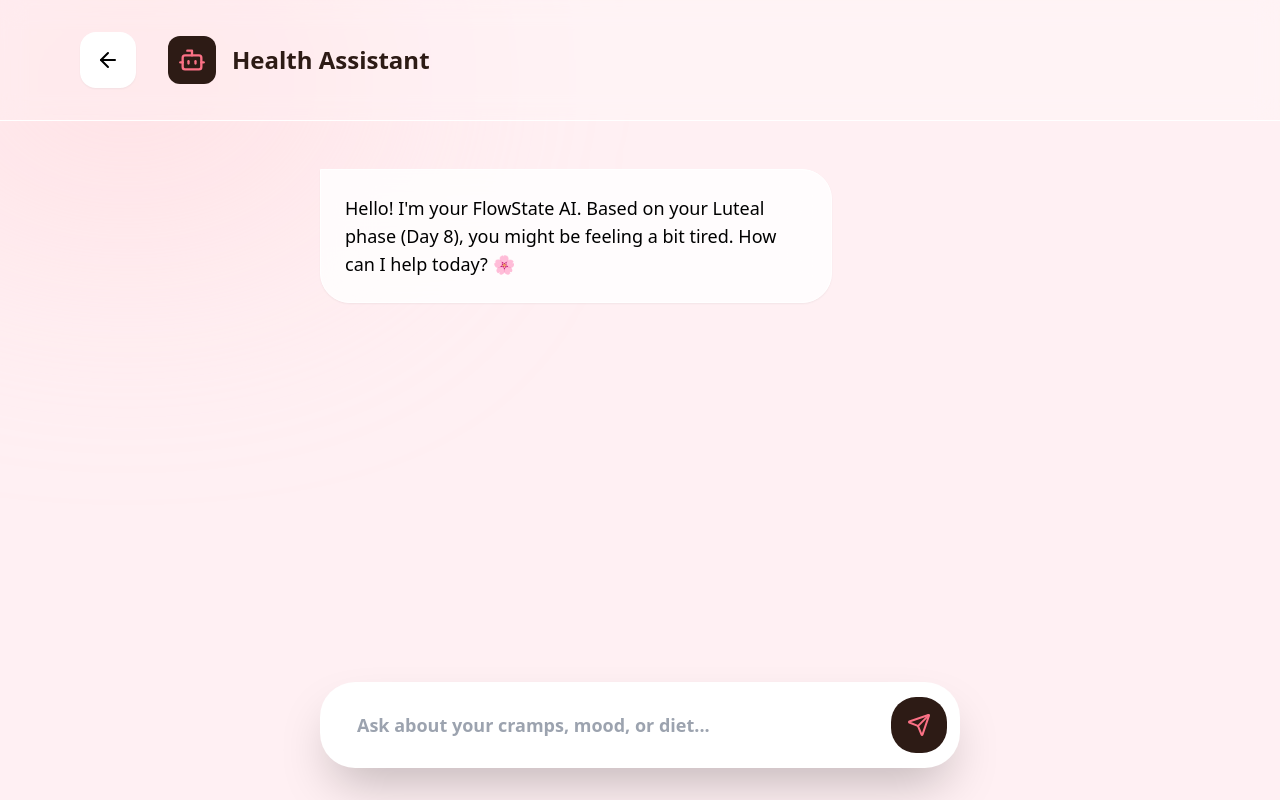
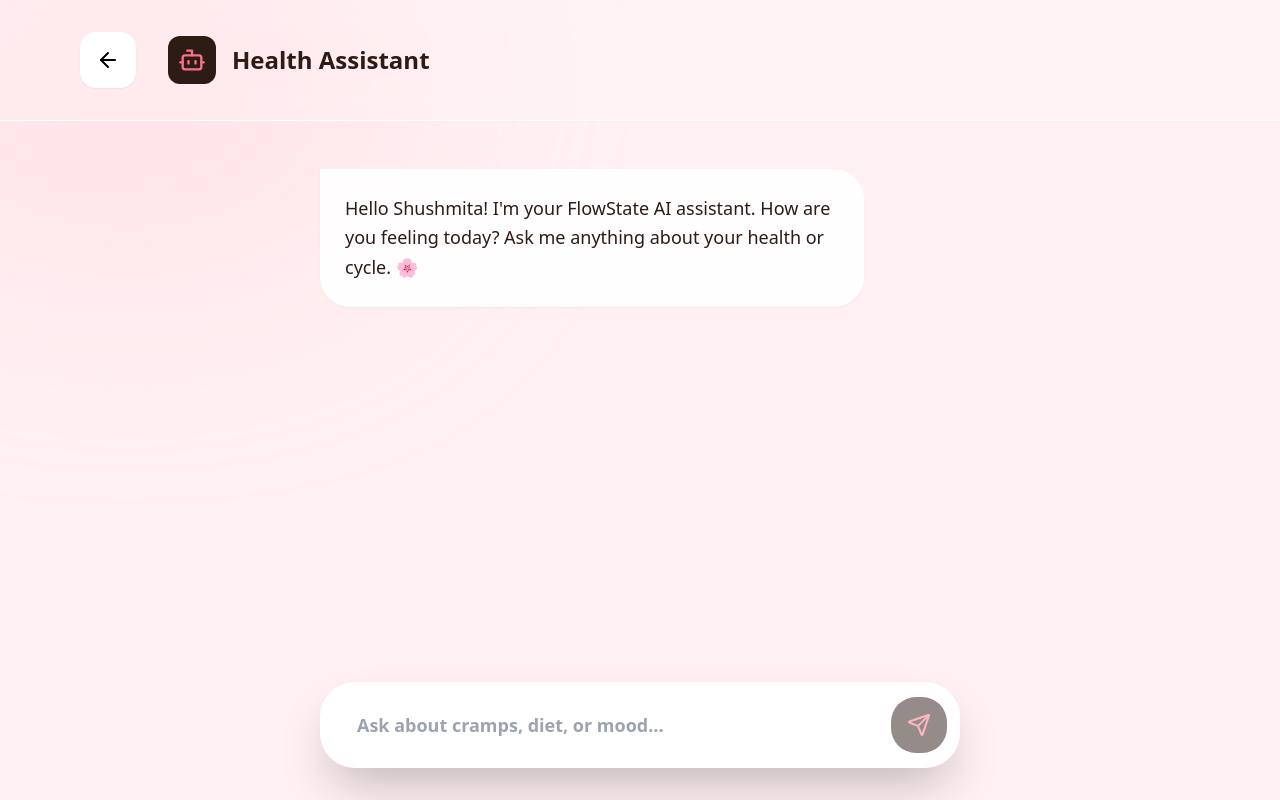
Before and after one commit to Shushmitaaaa/HerTracker, a React (Create React App) app in the folder frontend/: page /chat in a window 1280 px wide. Built offline with nearby package versions, Linux system fonts and the light colour scheme; sample sign-in values are in the browser's storage.

Commit message:
modified dashboard.js to display the logs

```diff
--- a/frontend/src/pages/AIChat.js
+++ b/frontend/src/pages/AIChat.js
@@ -1,19 +1,130 @@
-import React, { useState } from 'react';
-import { Send, ArrowLeft, Sparkles, Bot, User } from 'lucide-react';
+// import React, { useState } from 'react';
+// import { Send, ArrowLeft, Sparkles, Bot, User } from 'lucide-react';
+// import { useNavigate } from 'react-router-dom';
+
+// const AIChat = () => {
+//   const navigate = useNavigate();
+//   const [input, setInput] = useState("");
+
+//   return (
+//     <div className="min-h-screen bg-[#FFF0F3] font-sans flex flex-col relative overflow-hidden">
+
+//       <div className="absolute top-[-10%] left-[-10%] w-[40%] h-[40%] bg-rose-200/40 rounded-full blur-[120px] pointer-events-none"></div>
+
+
+//       <header className="w-full px-8 lg:px-20 py-8 flex items-center gap-8 bg-white/20 backdrop-blur-md border-b border-white relative z-10">
+//         <button onClick={() => navigate('/dashboard')} className="p-4 bg-white rounded-2xl shadow-sm hover:scale-110 transition-all cursor-pointer">
+//           <ArrowLeft size={24} />
+//         </button>
+//         <div className="flex items-center gap-4">
+//           <div className="h-12 w-12 bg-[#2D1B15] rounded-xl flex items-center justify-center text-rose-400">
+//             <Bot size={28} />
+//           </div>
+//           <h2 className="text-2xl font-black text-[#2D1B15]">Health Assistant</h2>
+//         </div>
+//       </header>
+
+
+//       <main className="flex-1 overflow-y-auto px-8 lg:px-[25%] py-12 space-y-8 relative z-10">
+//         <div className="flex items-start gap-4">
+//           <div className="bg-white/80 backdrop-blur-xl p-6 rounded-[30px] rounded-tl-none shadow-sm border border-white max-w-[80%]">
+//             <p className="text-lg font-medium">Hello! I'm your FlowState AI. Based on your Luteal phase (Day 8), you might be feeling a bit tired. How can I help today? 🌸</p>
+//           </div>
+//         </div>
+//       </main>
+
+
+//       <div className="p-8 lg:px-[25%] relative z-10">
+//         <div className="bg-white rounded-[35px] p-3 shadow-2xl flex items-center gap-4 border border-white/50">
+//           <input
+//             value={input}
+//             onChange={(e) => setInput(e.target.value)}
+//             placeholder="Ask about your cramps, mood, or diet..."
+//             className="flex-1 bg-transparent px-6 py-4 outline-none text-lg font-bold"
+//           />
+//           <button className="bg-[#2D1B15] text-white h-14 w-14 rounded-[25px] flex items-center justify-center hover:scale-105 transition-all">
+//             <Send size={24} className="text-rose-400" />
+//           </button>
+//         </div>
+//       </div>
+//     </div>
+//   );
+// };
+
+// export default AIChat;
+
+import React, { useState, useEffect, useRef } from 'react';
+import { Send, ArrowLeft, Bot, Sparkles } from 'lucide-react';
 import { useNavigate } from 'react-router-dom';
+import axios from 'axios';
 
 const AIChat = () => {
   const navigate = useNavigate();
   const [input, setInput] = useState("");
+  const [isLoading, setIsLoading] = useState(false);
+
+  // 1. Messages State: Initial message bot ka hai
+  const [messages, setMessages] = useState([
+    {
+      role: 'bot',
+      text: "Hello Shushmita! I'm your FlowState AI assistant. How are you feeling today? Ask me anything about your health or cycle. 🌸"
+    }
+  ]);
+
+  // 2. Auto-scroll Logic: Naya message aate hi niche le jayega
+  const chatEndRef = useRef(null);
+  const scrollToBottom = () => {
+    chatEndRef.current?.scrollIntoView({ behavior: "smooth" });
+  };
+
+  useEffect(() => {
+    scrollToBottom();
+  }, [messages, isLoading]);
+
+  // 3. Message Handle Function
+  const handleSendMessage = async () => {
+    if (!input.trim()) return;
+
+    const userMessage = { role: 'user', text: input };
+    setMessages(prev => [...prev, userMessage]);
+    const currentInput = input;
+    setInput("");
+    setIsLoading(true);
+
+    try {
+      const token = localStorage.getItem('token');
+      // Backend Endpoint: http://localhost:5000/api/auth/chat
+      const res = await axios.post('http://localhost:5000/api/auth/chat',
+        { message: currentInput },
+        {
+          headers: { 'x-auth-token': token }
+        }
+      );
+
+      // Bot ka reply state mein add karo
+      setMessages(prev => [...prev, { role: 'bot', text: res.data.reply }]);
+    } catch (err) {
+      console.error("Chat Error:", err);
+      setMessages(prev => [...prev, {
+        role: 'bot',
+        text: "I'm having a little trouble connecting to my brain. Please check your connection and try again! 🩺"
+      }]);
+    } finally {
+      setIsLoading(false);
+    }
+  };
 
   return (
     <div className="min-h-screen bg-[#FFF0F3] font-sans flex flex-col relative overflow-hidden">
-
+      {/* Background Aesthetic Blur */}
       <div className="absolute top-[-10%] left-[-10%] w-[40%] h-[40%] bg-rose-200/40 rounded-full blur-[120px] pointer-events-none"></div>
 
-
-      <header className="w-full px-8 lg:px-20 py-8 flex items-center gap-8 bg-white/20 backdrop-blur-md border-b border-white relative z-10">
-        <button onClick={() => navigate('/dashboard')} className="p-4 bg-white rounded-2xl shadow-sm hover:scale-110 transition-all cursor-pointer">
+      {/* Header */}
+      <header className="w-full px-8 lg:px-20 py-8 flex items-center gap-8 bg-white/20 backdrop-blur-md border-b border-white relative z-20">
+        <button
+          onClick={() => navigate('/dashboard')}
+          className="p-4 bg-white rounded-2xl shadow-sm hover:scale-110 transition-all cursor-pointer"
+        >
           <ArrowLeft size={24} />
         </button>
         <div className="flex items-center gap-4">
@@ -24,26 +135,48 @@ const AIChat = () => {
         </div>
       </header>
 
+      {/* Chat Messages Main Area */}
+      <main className="flex-1 overflow-y-auto px-8 lg:px-[25%] py-12 space-y-6 relative z-10">
+        {messages.map((msg, i) => (
+          <div key={i} className={`flex ${msg.role === 'user' ? 'justify-end' : 'justify-start'}`}>
+            <div className={`p-6 rounded-[30px] shadow-sm border max-w-[85%] ${
+              msg.role === 'user'
+                ? 'bg-rose-500 text-white rounded-tr-none border-rose-400 shadow-rose-200'
+                : 'bg-white/90 backdrop-blur-xl text-[#2D1B15] rounded-tl-none border-white'
+            }`}>
+              <p className="text-lg font-medium leading-relaxed">{msg.text}</p>
+            </div>
+          </div>
+        ))}
 
-      <main className="flex-1 overflow-y-auto px-8 lg:px-[25%] py-12 space-y-8 relative z-10">
-        <div className="flex items-start gap-4">
-          <div className="bg-white/80 backdrop-blur-xl p-6 rounded-[30px] rounded-tl-none shadow-sm border border-white max-w-[80%]">
-            <p className="text-lg font-medium">Hello! I'm your FlowState AI. Based on your Luteal phase (Day 8), you might be feeling a bit tired. How can I help today? 🌸</p>
+        {/* Thinking Indicator */}
+        {isLoading && (
+          <div className="flex justify-start">
+            <div className="bg-white/50 p-4 rounded-2xl animate-pulse flex items-center gap-2">
+              <Sparkles size={20} className="text-rose-400" />
+              <span className="font-bold text-rose-500">Thinking...</span>
+            </div>
           </div>
-        </div>
+        )}
+        <div ref={chatEndRef} />
       </main>
 
-
-      <div className="p-8 lg:px-[25%] relative z-10">
+      {/* Input Field Area */}
+      <div className="p-8 lg:px-[25%] bg-gradient-to-t from-[#FFF0F3] to-transparent relative z-20">
         <div className="bg-white rounded-[35px] p-3 shadow-2xl flex items-center gap-4 border border-white/50">
           <input
             value={input}
             onChange={(e) => setInput(e.target.value)}
-            placeholder="Ask about your cramps, mood, or diet..."
-            className="flex-1 bg-transparent px-6 py-4 outline-none text-lg font-bold"
+            onKeyDown={(e) => e.key === 'Enter' && handleSendMessage()}
+            placeholder="Ask about cramps, diet, or mood..."
+            className="flex-1 bg-transparent px-6 py-4 outline-none text-lg font-bold text-[#2D1B15]"
           />
-          <button className="bg-[#2D1B15] text-white h-14 w-14 rounded-[25px] flex items-center justify-center hover:scale-105 transition-all">
-            <Send size={24} className="text-rose-400" />
+          <button
+            onClick={handleSendMessage}
+            disabled={isLoading || !input.trim()}
+            className="bg-[#2D1B15] text-white h-14 w-14 rounded-[25px] flex items-center justify-center hover:scale-105 transition-all cursor-pointer disabled:opacity-50"
+          >
+            <Send size={24} className={isLoading ? "animate-spin" : "text-rose-400"} />
           </button>
         </div>
       </div>
--- a/frontend/src/pages/Dashboard.js
+++ b/frontend/src/pages/Dashboard.js
@@ -16,6 +16,7 @@ const Dashboard = () => {
   const [isModalOpen, setIsModalOpen] = useState(false);
   const [userName, setUserName] = useState("");
   const [date, setDate] = useState(new Date());
+  const [logs, setLogs] = useState([]);
 
 
   const [selectedSymptoms, setSelectedSymptoms] = useState([]);
@@ -26,37 +27,82 @@ const Dashboard = () => {
     );
   };
 
-  const handleSaveLog = () => {
-    console.log("Data package for Axios:", {
-      date: new Date().toISOString(),
+  // const handleSaveLog = () => {
+  //   console.log("Data package for Axios:", {
+  //     date: new Date().toISOString(),
+  //     symptoms: selectedSymptoms,
+  //     phase: "Luteal"
+  //   });
+  //   setIsModalOpen(false);
+  //   setSelectedSymptoms([]);
+  // };
+
+  const handleSaveLog = async () => {
+  try {
+    const token = localStorage.getItem('token');
+    await axios.post('http://localhost:5000/api/auth/logs', {
       symptoms: selectedSymptoms,
       phase: "Luteal"
+    }, {
+      headers: { 'x-auth-token': token }
     });
+
+    alert("Vibe Saved! ");
     setIsModalOpen(false);
     setSelectedSymptoms([]);
+  } catch (err) {
+    alert("Error saving log");
+  }
 };
+
+  // useEffect(() => {
+  //   const getUserData = async () => {
+  //     try {
+  //       const token = localStorage.getItem('token');
+  //       if (!token) {
+  //         navigate('/');
+  //         return;
+  //       }
+
+  //       const res = await axios.get('http://localhost:5000/api/auth/user', {
+  //         headers: { 'x-auth-token': token }
+  //       });
+
+  //       setUserName(res.data.name);
+  //     } catch (err) {
+  //       console.error("Auth Error:", err);
+  //       localStorage.removeItem('token');
+  //       navigate('/');
+  //     }
+  //   };
+
+  //   getUserData();
+  // }, [navigate]);
 
   useEffect(() => {
   const getUserData = async () => {
     try {
       const token = localStorage.getItem('token');
-        if (!token) {
-          navigate('/');
-          return;
-        }
+      if (!token) { navigate('/'); return; }
 
+      // 1. User ka naam lene ke liye
       const res = await axios.get('http://localhost:5000/api/auth/user', {
         headers: { 'x-auth-token': token }
       });
+      setUserName(res.data.name);
 
-        setUserName(res.data.name);
+      // 2. Logs ka count lene ke liye (Sirf ye 3 lines add karo)
+      const logsRes = await axios.get('http://localhost:5000/api/auth/logs', {
+        headers: { 'x-auth-token': token }
+      });
+      setLogs(logsRes.data); // Database se aaye saare logs yahan save ho gaye
+
     } catch (err) {
       console.error("Auth Error:", err);
-        localStorage.removeItem('token');
-        navigate('/');
+      // localStorage.removeItem('token'); // Isse abhi comment rakho testing ke liye
+      // navigate('/');
     }
   };
-
   getUserData();
 }, [navigate]);
 
@@ -155,7 +201,7 @@ const Dashboard = () => {
              <div className="w-[2px] h-20 bg-white/10"></div>
              <div className="text-center group cursor-default">
                 <Plus size={40} className="text-rose-400 mb-4 mx-auto group-hover:scale-125 transition-transform" />
-                <p className="text-5xl font-black text-white tracking-tighter">12</p>
+                <p className="text-5xl font-black text-white tracking-tighter">{logs.length}</p>
                 <p className="text-rose-300/40 text-[12px] font-black uppercase tracking-[0.3em] mt-2">Logs</p>
              </div>
           </div>
```
Lines whose indentation alone changed are shown as unchanged.
